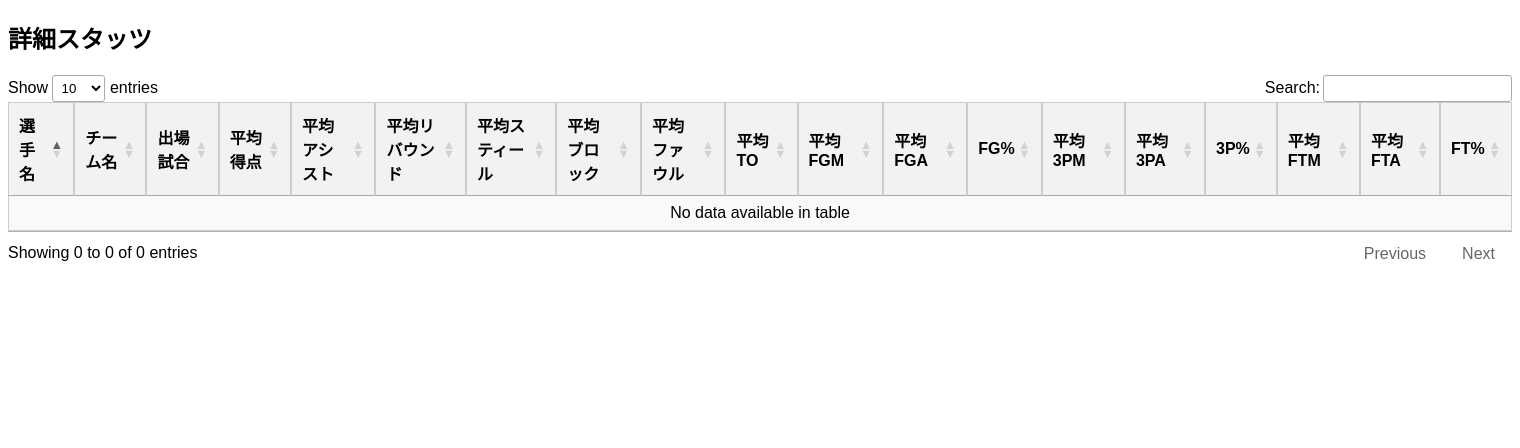
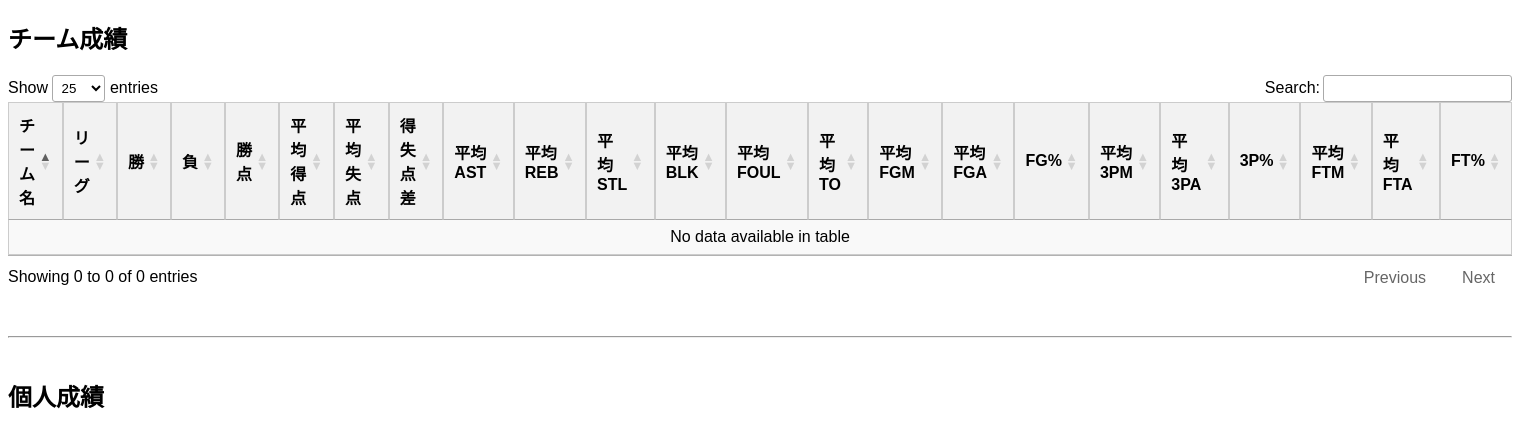
Before and after one commit to mito0612uni/NBA2K26-JPL, a Flask app: page /stats in a window 1520 px wide. Shown: the part 56-504 px from the top of the page. Run offline with Flask 3, Linux system fonts and the light colour scheme; some libraries are stand-ins or nearby versions.

Commit message:
Add detailed team stats to stats page

```diff
--- a/app.py
+++ b/app.py
@@ -498,3 +498,67 @@
 
 if __name__ == '__main__':
     app.run(debug=True)
+def calculate_team_stats():
+    """チームごとの総合成績を集計する関数"""
+    teams = Team.query.all()
+    team_stats_list = []
+
+    # 全チームのシュート関連スタッツを一度に集計
+    shooting_stats_query = db.session.query(
+        Player.team_id,
+        func.sum(PlayerStat.pts).label('total_pts'),
+        func.sum(PlayerStat.ast).label('total_ast'),
+        func.sum(PlayerStat.reb).label('total_reb'),
+        func.sum(PlayerStat.stl).label('total_stl'),
+        func.sum(PlayerStat.blk).label('total_blk'),
+        func.sum(PlayerStat.foul).label('total_foul'),
+        func.sum(PlayerStat.turnover).label('total_turnover'),
+        func.sum(PlayerStat.fgm).label('total_fgm'),
+        func.sum(PlayerStat.fga).label('total_fga'),
+        func.sum(PlayerStat.three_pm).label('total_3pm'),
+        func.sum(PlayerStat.three_pa).label('total_3pa'),
+        func.sum(PlayerStat.ftm).label('total_ftm'),
+        func.sum(PlayerStat.fta).label('total_fta')
+    ).join(Player).group_by(Player.team_id).all()
+
+    shooting_map = {s.team_id: s for s in shooting_stats_query}
+
+    for team in teams:
+        standings_info = calculate_standings()
+        team_standings = next((item for item in standings_info if item['team_name'] == team.name), None)
+
+        if not team_standings:
+            continue
+
+        games_played = team_standings['wins'] + team_standings['losses']
+        team_shooting = shooting_map.get(team.id)
+
+        stats_dict = {
+            'name': team.name, 'league': team.league,
+            'wins': team_standings['wins'], 'losses': team_standings['losses'], 'points': team_standings['points'],
+            'avg_pf': team_standings['avg_pf'], 'avg_pa': team_standings['avg_pa'], 'diff': team_standings['diff']
+        }
+
+        if games_played > 0 and team_shooting:
+            stats_dict.update({
+                'avg_pts': team_shooting.total_pts / games_played,
+                'avg_ast': team_shooting.total_ast / games_played,
+                'avg_reb': team_shooting.total_reb / games_played,
+                'avg_stl': team_shooting.total_stl / games_played,
+                'avg_blk': team_shooting.total_blk / games_played,
+                'avg_foul': team_shooting.total_foul / games_played,
+                'avg_turnover': team_shooting.total_turnover / games_played,
+                'avg_fgm': team_shooting.total_fgm / games_played,
+                'avg_fga': team_shooting.total_fga / games_played,
+                'avg_three_pm': team_shooting.total_3pm / games_played,
+                'avg_three_pa': team_shooting.total_3pa / games_played,
+                'avg_ftm': team_shooting.total_ftm / games_played,
+                'avg_fta': team_shooting.total_fta / games_played,
+                'fg_pct': (team_shooting.total_fgm / team_shooting.total_fga * 100) if team_shooting.total_fga > 0 else 0,
+                'three_p_pct': (team_shooting.total_3pm / team_shooting.total_3pa * 100) if team_shooting.total_3pa > 0 else 0,
+                'ft_pct': (team_shooting.total_ftm / team_shooting.total_fta * 100) if team_shooting.total_fta > 0 else 0,
+            })
+
+        team_stats_list.append(stats_dict)
+
+    return team_stats_list
--- a/templates/stats.html
+++ b/templates/stats.html
@@ -1,19 +1,23 @@
 {% extends "layout.html" %}
 {% block content %}
-  <h2>詳細スタッツ</h2>
-
-  <table id="stats-table" class="display" style="width:100%">
+  <h2>チーム成績</h2>
+  <table id="team-stats-table" class="display" style="width:100%">
     <thead>
       <tr>
-        <th>選手名</th>
         <th>チーム名</th>
-        <th>出場試合</th>
+        <th>リーグ</th>
+        <th>勝</th>
+        <th>負</th>
+        <th>勝点</th>
         <th>平均得点</th>
-        <th>平均アシスト</th>
-        <th>平均リバウンド</th>
-        <th>平均スティール</th>
-        <th>平均ブロック</th>
-        <th>平均ファウル</th>
+        <th>平均失点</th>
+        <th>得失点差</th>
+        {# ★★★ ここからが追加部分 ★★★ #}
+        <th>平均AST</th>
+        <th>平均REB</th>
+        <th>平均STL</th>
+        <th>平均BLK</th>
+        <th>平均FOUL</th>
         <th>平均TO</th>
         <th>平均FGM</th>
         <th>平均FGA</th>
@@ -24,44 +28,60 @@
         <th>平均FTM</th>
         <th>平均FTA</th>
         <th>FT%</th>
+        {# ★★★ ここまで ★★★ #}
       </tr>
     </thead>
     <tbody>
-      {% for stat in all_stats %}
+      {% for team in team_stats %}
       <tr>
-        <td>{{ stat.player_name }}</td>
-        <td>{{ stat.team_name }}</td>
-        <td>{{ stat.games_played }}</td>
-        <td>{{ "%.1f"|format(stat.avg_pts) }}</td>
-        <td>{{ "%.1f"|format(stat.avg_ast) }}</td>
-        <td>{{ "%.1f"|format(stat.avg_reb) }}</td>
-        <td>{{ "%.1f"|format(stat.avg_stl) }}</td>
-        <td>{{ "%.1f"|format(stat.avg_blk) }}</td>
-        <td>{{ "%.1f"|format(stat.avg_foul) }}</td>
-        <td>{{ "%.1f"|format(stat.avg_turnover) }}</td>
-        <td>{{ "%.1f"|format(stat.avg_fgm) }}</td>
-        <td>{{ "%.1f"|format(stat.avg_fga) }}</td>
-        <td>{{ "%.1f"|format(stat.fg_pct) }}</td>
-        <td>{{ "%.1f"|format(stat.avg_three_pm) }}</td>
-        <td>{{ "%.1f"|format(stat.avg_three_pa) }}</td>
-        <td>{{ "%.1f"|format(stat.three_p_pct) }}</td>
-        <td>{{ "%.1f"|format(stat.avg_ftm) }}</td>
-        <td>{{ "%.1f"|format(stat.avg_fta) }}</td>
-        <td>{{ "%.1f"|format(stat.ft_pct) }}</td>
+        <td>{{ team.name }}</td>
+        <td>{{ team.league }}</td>
+        <td>{{ team.wins }}</td>
+        <td>{{ team.losses }}</td>
+        <td>{{ team.points }}</td>
+        <td>{{ "%.1f"|format(team.avg_pf) }}</td>
+        <td>{{ "%.1f"|format(team.avg_pa) }}</td>
+        <td>{{ team.diff }}</td>
+        {# ★★★ ここからが追加部分 ★★★ #}
+        <td>{{ "%.1f"|format(team.get('avg_ast', 0)) }}</td>
+        <td>{{ "%.1f"|format(team.get('avg_reb', 0)) }}</td>
+        <td>{{ "%.1f"|format(team.get('avg_stl', 0)) }}</td>
+        <td>{{ "%.1f"|format(team.get('avg_blk', 0)) }}</td>
+        <td>{{ "%.1f"|format(team.get('avg_foul', 0)) }}</td>
+        <td>{{ "%.1f"|format(team.get('avg_turnover', 0)) }}</td>
+        <td>{{ "%.1f"|format(team.get('avg_fgm', 0)) }}</td>
+        <td>{{ "%.1f"|format(team.get('avg_fga', 0)) }}</td>
+        <td>{{ "%.1f"|format(team.get('fg_pct', 0)) }}</td>
+        <td>{{ "%.1f"|format(team.get('avg_three_pm', 0)) }}</td>
+        <td>{{ "%.1f"|format(team.get('avg_three_pa', 0)) }}</td>
+        <td>{{ "%.1f"|format(team.get('three_p_pct', 0)) }}</td>
+        <td>{{ "%.1f"|format(team.get('avg_ftm', 0)) }}</td>
+        <td>{{ "%.1f"|format(team.get('avg_fta', 0)) }}</td>
+        <td>{{ "%.1f"|format(team.get('ft_pct', 0)) }}</td>
+        {# ★★★ ここまで ★★★ #}
       </tr>
       {% endfor %}
     </tbody>
   </table>
 
+  <hr style="margin: 40px 0;">
+
+  <h2>個人成績</h2>
+  <table id="individual-stats-table" class="display" style="width:100%">
+    </table>
 {% endblock %}
 
 {% block scripts %}
 <script>
   $(document).ready(function() {
-    $('#stats-table').DataTable({
-      language: {
-        "url": "//cdn.datatables.net/plug-ins/1.13.6/i18n/ja.json"
-      }
+    // 2つのテーブルそれぞれにDataTablesを適用
+    $('#team-stats-table').DataTable({
+      "pageLength": 25,
+      "language": { "url": "//cdn.datatables.net/plug-ins/1.13.6/i18n/ja.json" }
+    });
+    $('#individual-stats-table').DataTable({
+      "pageLength": 25,
+      "language": { "url": "//cdn.datatables.net/plug-ins/1.13.6/i18n/ja.json" }
     });
   });
 </script>
```
